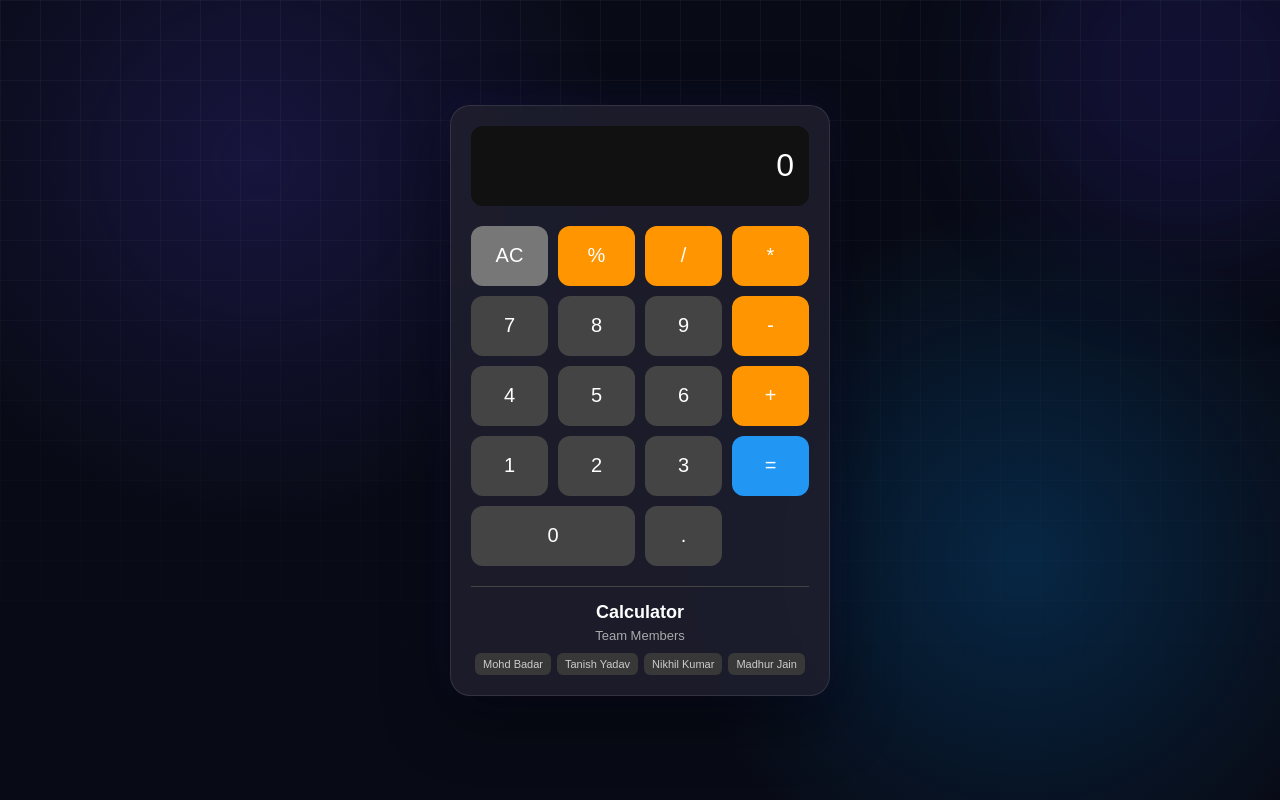
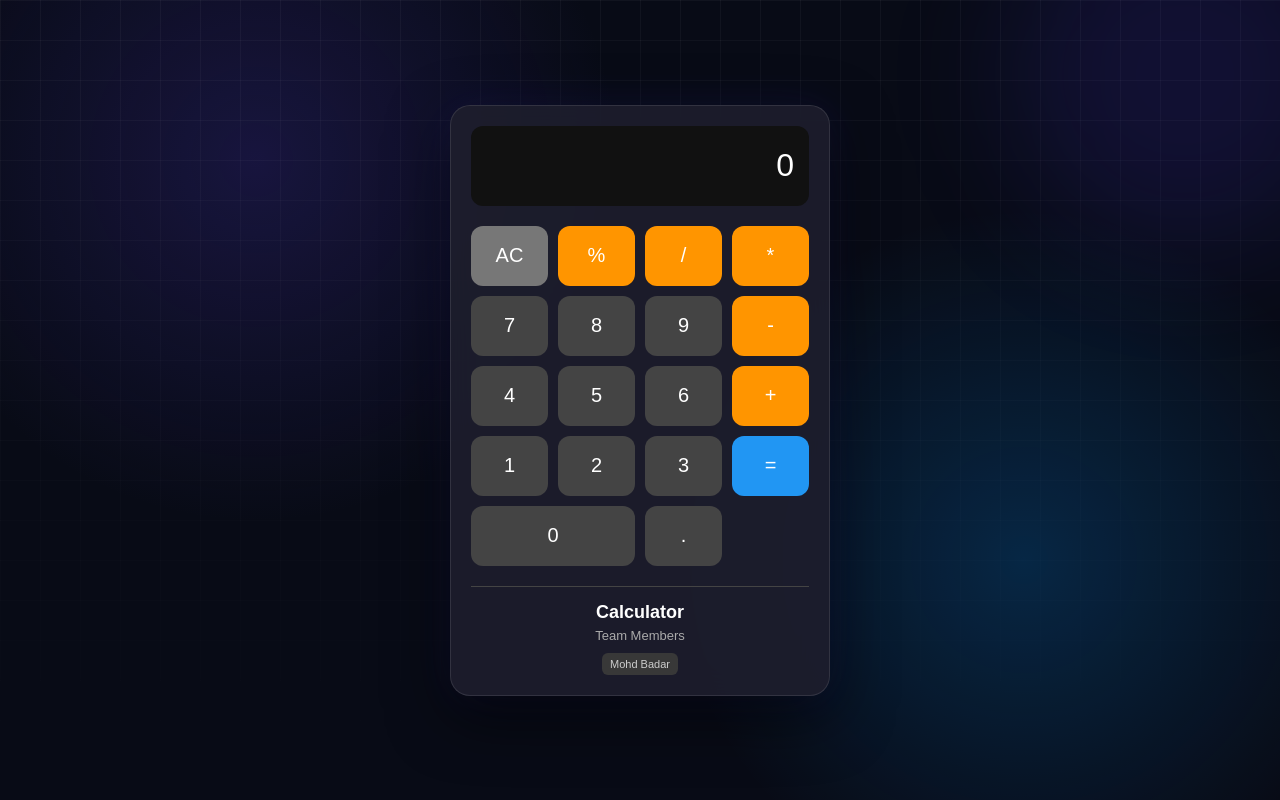
Before and after one commit to Mohd-Badar/Minor-Project, a plain HTML site: page index.html in a window 1280 px wide. Shown: the top 800 px of the page. Drawn offline with Linux system fonts and the light colour scheme.

Commit message:
Refactor index.html to remove team members
Removed team members and cleaned up HTML structure.

```diff
--- a/index.html
+++ b/index.html
@@ -43,9 +43,6 @@
 
             <div class="members">
                 <span>Mohd Badar</span>
-                <span>Tanish Yadav</span>
-                <span>Nikhil Kumar</span>
-                <span>Madhur Jain</span>
             </div>
         </div>
     </div>
```
